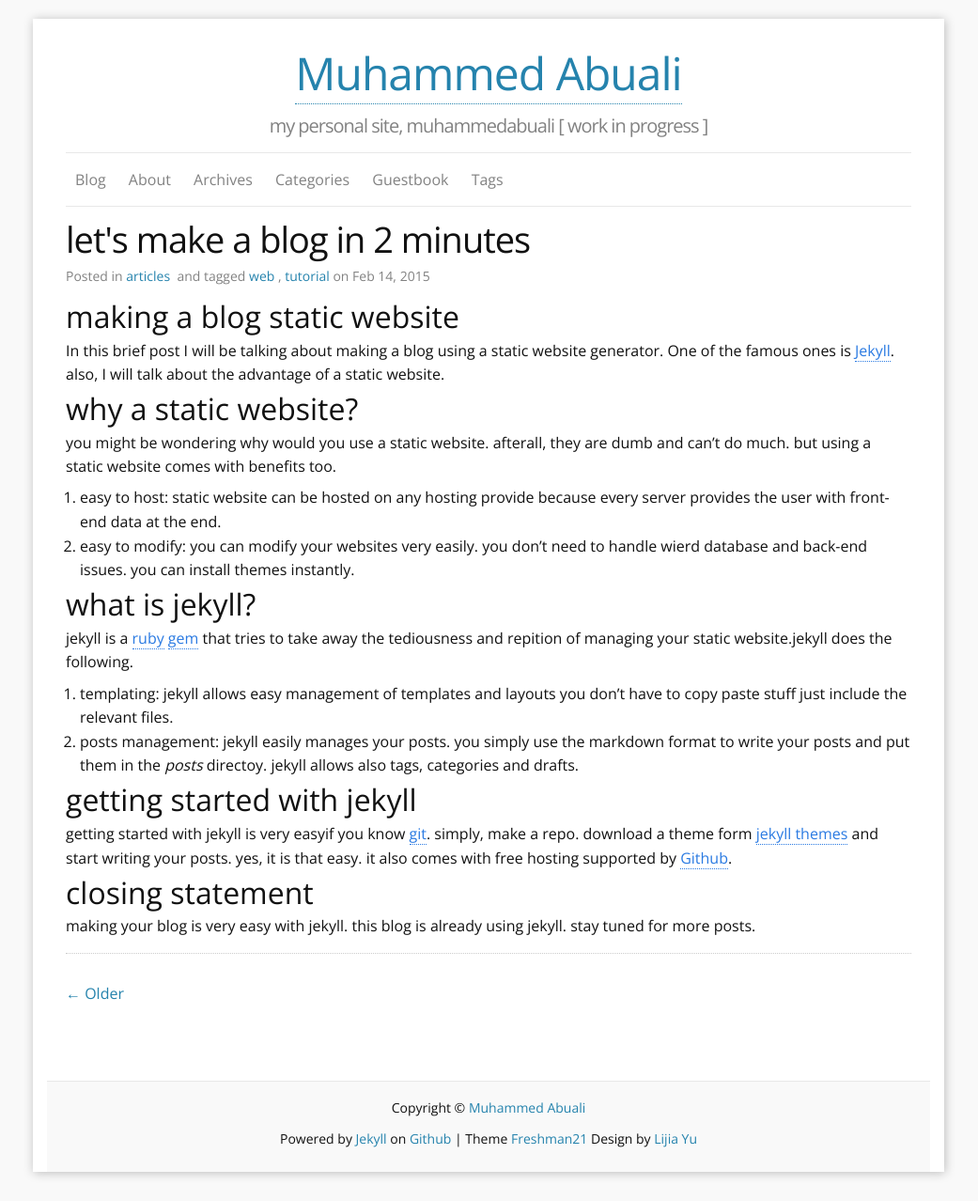
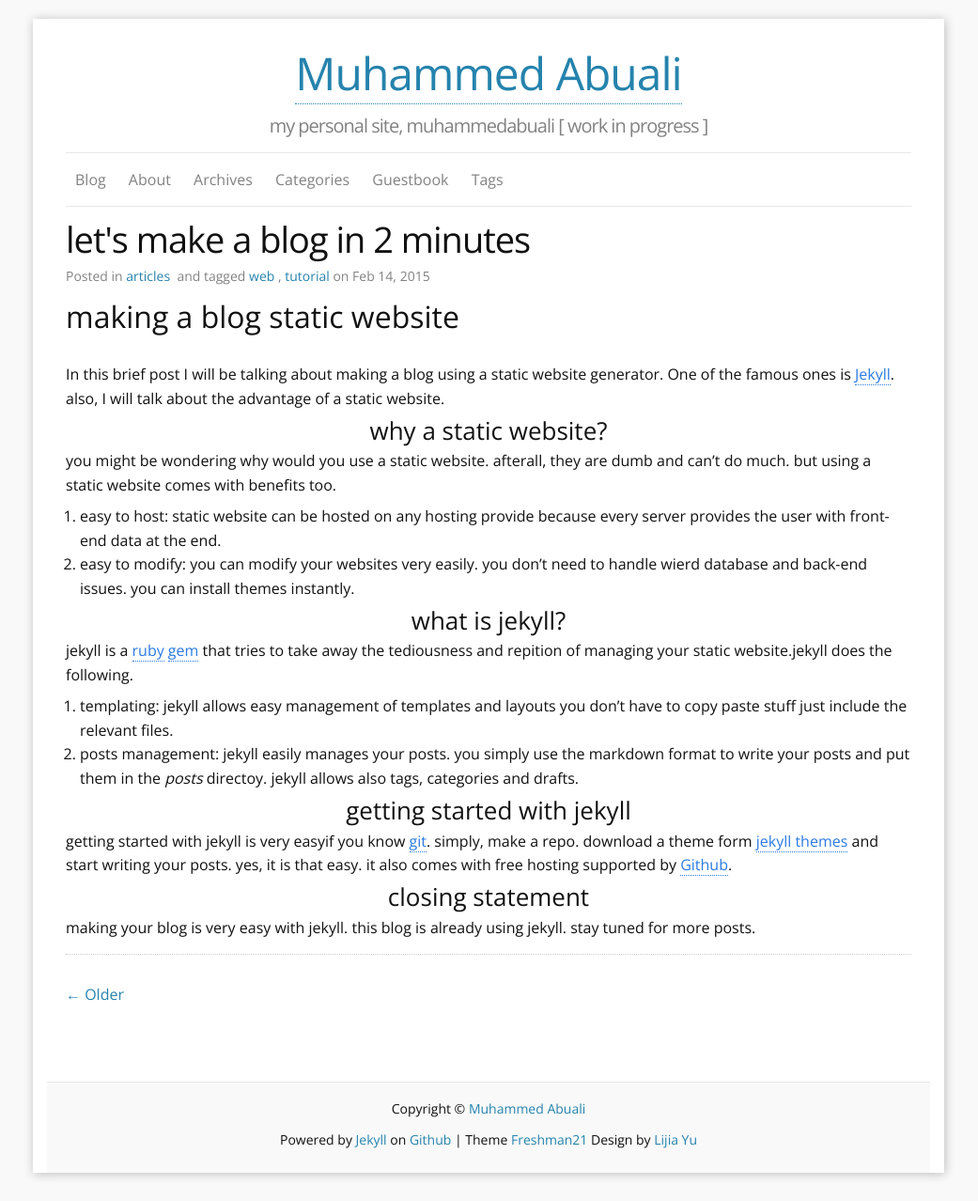
Before and after one commit to muhammedabuali/muhammedabuali.github.io, a Jekyll site: the page built from _posts/2015-02-14-making-a-static-website.md, in a window 1280 px wide. Shown: the whole page at 94% size, without its empty margins (120-1161 px from the left). Built offline with Jekyll 4.4.1, drawn with Linux system fonts in a browser that asks for light colours; comment, search, counter and statistics services are not loaded.

Commit message:
change loogs

```diff
--- a/_posts/2015-02-14-making-a-static-website.md
+++ b/_posts/2015-02-14-making-a-static-website.md
@@ -9,23 +9,23 @@ tags:
 ---
 
 ## making a blog static website
-
+<br>
 In this brief post I will be talking about making a blog using a static website generator.
 One of the famous ones is [Jekyll](http://jekyllrb.com/). also, I will talk about the advantage of a static website.
 
-## why a static website?
+### why a static website?
 you might be wondering why would you use a static website. afterall, they are dumb and can't do much. but using a static website comes with benefits too.
 1. easy to host: static website can be hosted on any hosting provide because every server provides the user with front-end data at the end.
 2. easy to modify: you can modify your websites very easily. you don't need to handle wierd database and back-end issues. you can install themes instantly.
 
 
-## what is jekyll?
+### what is jekyll?
 jekyll is a [ruby](https://en.wikipedia.org/wiki/Ruby_%28programming_language%29) [gem](https://en.wikipedia.org/wiki/RubyGems) that tries to take away the tediousness and repition of managing your static website.jekyll does the following.
 1. templating: jekyll allows easy management of templates and layouts you don't have to copy paste stuff just include the relevant files.
 2. posts management: jekyll easily manages your posts. you simply use the markdown format to write your posts and put them in the _posts_ directoy. jekyll allows also tags, categories and drafts.
 
-## getting started with jekyll
+### getting started with jekyll
 getting started with jekyll is very easyif you know [git](https://en.wikipedia.org/wiki/Git_(software)). simply, make a repo. download a theme form [jekyll themes](http://jekyllthemes.org/) and start writing your posts. yes, it is that easy. it also comes with free hosting supported by [Github](http://github.com/).
 
-## closing statement
+### closing statement
 making your blog is very easy with jekyll. this blog is already using jekyll. stay tuned for more posts.
--- a/css/main.scss
+++ b/css/main.scss
@@ -67,6 +67,11 @@ $on-laptop:        800px;
     margin-right: auto;
 }
 
+h3{
+  text-align: center;
+  margin-left: auto;
+  margin-right: auto;
+}
 .cell:hover {
     color: $brand-top-color;
 }
```
